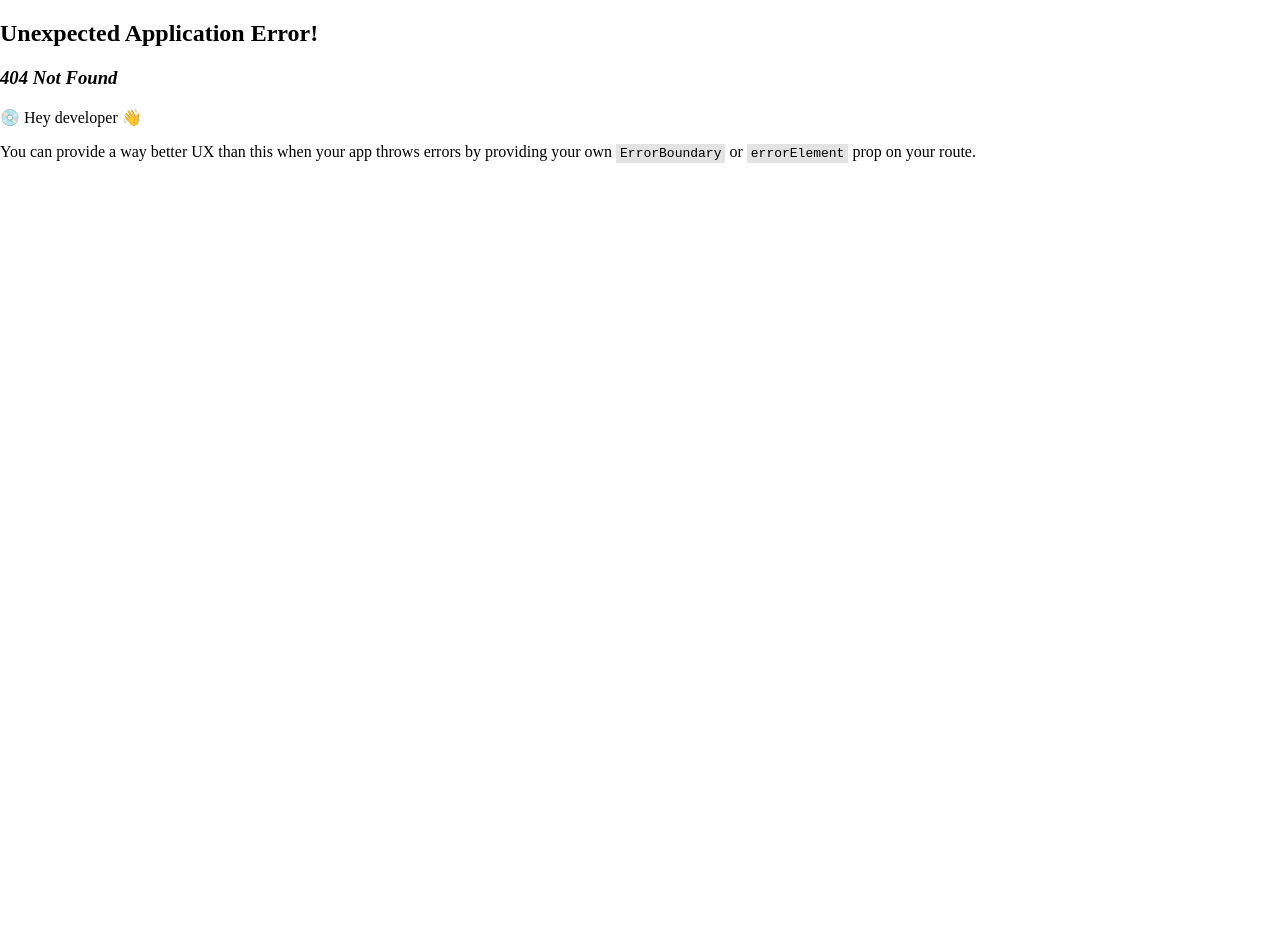
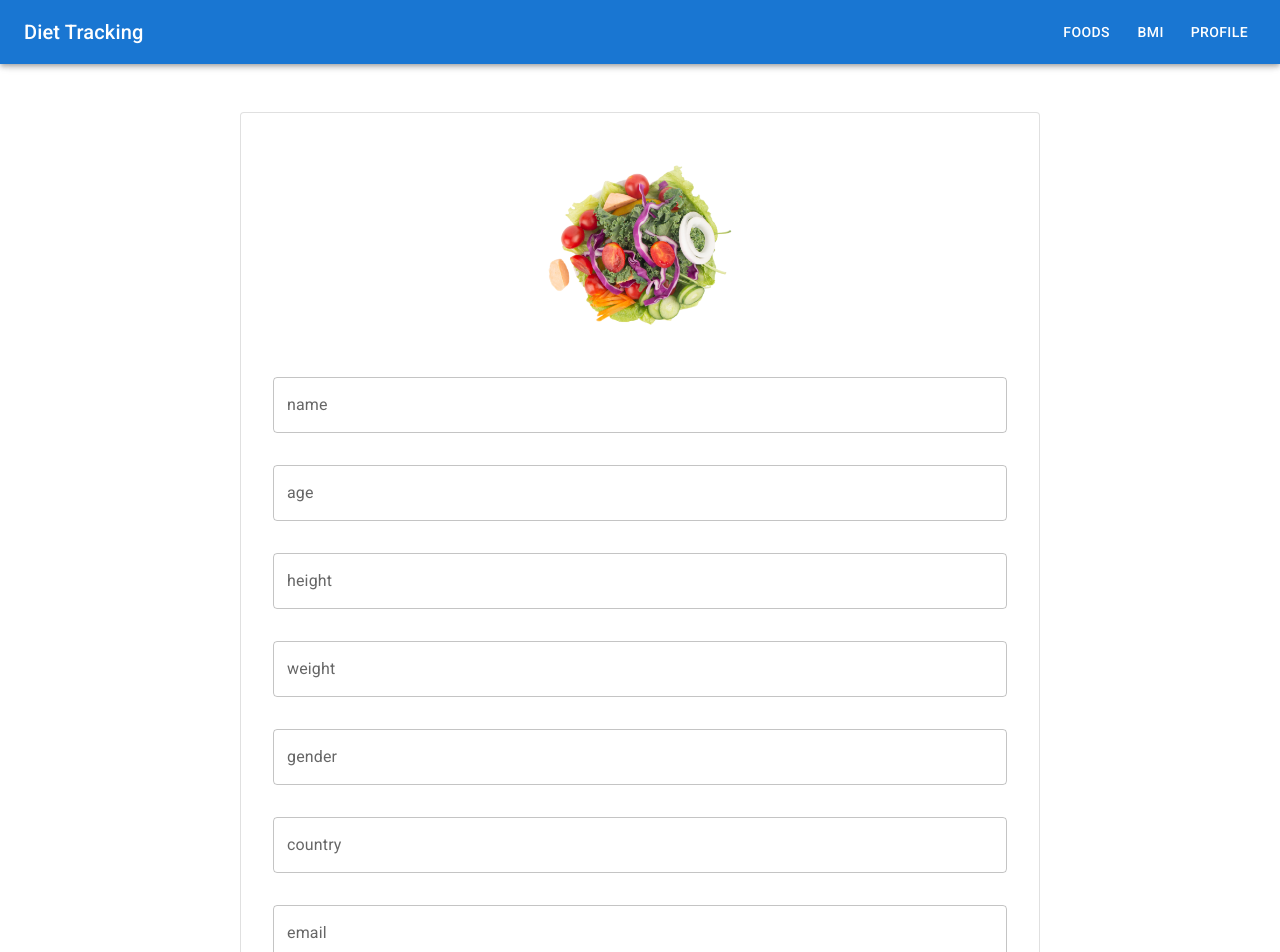
Before and after one commit to joheee/DietTrackingFrontend, a React (Vite) app: page /profile in a window 1280 px wide. Before the commit this address had no page. Shown: the top 952 px of the page. Before the commit the page ends 800 px from the top, so only its background shows below. Built offline with nearby package versions, Linux system fonts and the light colour scheme.

Commit message:
profile page

```diff
--- a/src/components/navigation/NavigationComponent.tsx
+++ b/src/components/navigation/NavigationComponent.tsx
@@ -28,8 +28,8 @@ export default function NavigationComponent() {
       onClick: () => navigate("/bmi"),
     },
     {
-      title: "Blogs",
-      onClick: () => navigate("/blogs"),
+      title: "Profile",
+      onClick: () => navigate("/profile"),
     },
   ];
 
@@ -41,7 +41,7 @@ export default function NavigationComponent() {
 
   useEffect(() => {
     setNavItems(navItemsUser);
-    setNavItems(navItemsGuest);
+    // setNavItems(navItemsGuest);
   }, []);
 
   // FUNCTION
@@ -60,7 +60,7 @@ export default function NavigationComponent() {
     mobileOpen,
     navItems,
     handleDrawerToggle,
-    handleLandingPage
+    handleLandingPage,
   };
 
   return <NavigationPresenter prop={prop} />;
--- a/src/main.tsx
+++ b/src/main.tsx
@@ -6,6 +6,7 @@ import { createBrowserRouter, RouterProvider } from "react-router-dom";
 import RegisterPage from "./page/register/RegisterPage.tsx";
 import LandingPage from "./page/landing/LandingPage.tsx";
 import BmiPage from "./page/bmi/BmiPage.tsx";
+import ProfilePage from "./page/profile/ProfilePage.tsx";
 
 const router = createBrowserRouter([
   {
@@ -24,6 +25,10 @@ const router = createBrowserRouter([
     path: "/bmi",
     element: <BmiPage />,
   },
+  {
+    path: "/profile",
+    element: <ProfilePage />,
+  },
 ]);
 
 ReactDOM.createRoot(document.getElementById("root")!).render(
--- /dev/null
+++ b/src/page/profile/ProfilePage.tsx
@@ -0,0 +1,5 @@
+import ProfilePresenter from "./ProfilePresenter";
+
+export default function ProfilePage() {
+  return <ProfilePresenter />;
+}
--- /dev/null
+++ b/src/page/profile/ProfilePresenter.tsx
@@ -0,0 +1,92 @@
+import {
+  Avatar,
+  Button,
+  Card,
+  Container,
+  Grid,
+  Stack,
+  TextField,
+} from "@mui/material";
+import NavigationComponent from "../../components/navigation/NavigationComponent";
+
+export default function ProfilePresenter() {
+  return (
+    <Grid
+      container
+      spacing={0}
+      alignItems="center"
+      justifyContent="center"
+      sx={{ minHeight: "100vh", minWidth: "100vw" }}
+    >
+      <Stack spacing={4} padding={10}>
+        <NavigationComponent />
+        <Card variant="outlined" style={{ minWidth: "50rem" }}>
+          <Stack spacing={4} padding={4}>
+            <Stack width="100%" alignItems="center" justifyContent="center">
+              <Avatar
+                alt="Food"
+                src="./home/home-food.png"
+                sx={{ width: 200, height: 200 }}
+              />
+            </Stack>
+
+            <TextField
+              error={false}
+              id="outlined-error-helper-text"
+              label="name"
+              defaultValue=""
+              helperText=""
+            />
+            <TextField
+              error={false}
+              id="outlined-error-helper-text"
+              label="age"
+              defaultValue=""
+              helperText=""
+            />
+            <TextField
+              error={false}
+              id="outlined-error-helper-text"
+              label="height"
+              defaultValue=""
+              helperText=""
+            />
+            <TextField
+              error={false}
+              id="outlined-error-helper-text"
+              label="weight"
+              defaultValue=""
+              helperText=""
+            />
+            <TextField
+              error={false}
+              id="outlined-error-helper-text"
+              label="gender"
+              defaultValue=""
+              helperText=""
+            />
+            <TextField
+              error={false}
+              id="outlined-error-helper-text"
+              label="country"
+              defaultValue=""
+              helperText=""
+            />
+            <TextField
+              error={false}
+              id="outlined-error-helper-text"
+              label="email"
+              defaultValue=""
+              helperText=""
+            />
+            <Stack direction="row" justifyContent="space-evenly">
+              <Button variant="contained">save</Button>
+              <Button variant="contained">change password</Button>
+              <Button variant="contained">logout</Button>
+            </Stack>
+          </Stack>
+        </Card>
+      </Stack>
+    </Grid>
+  );
+}
```
